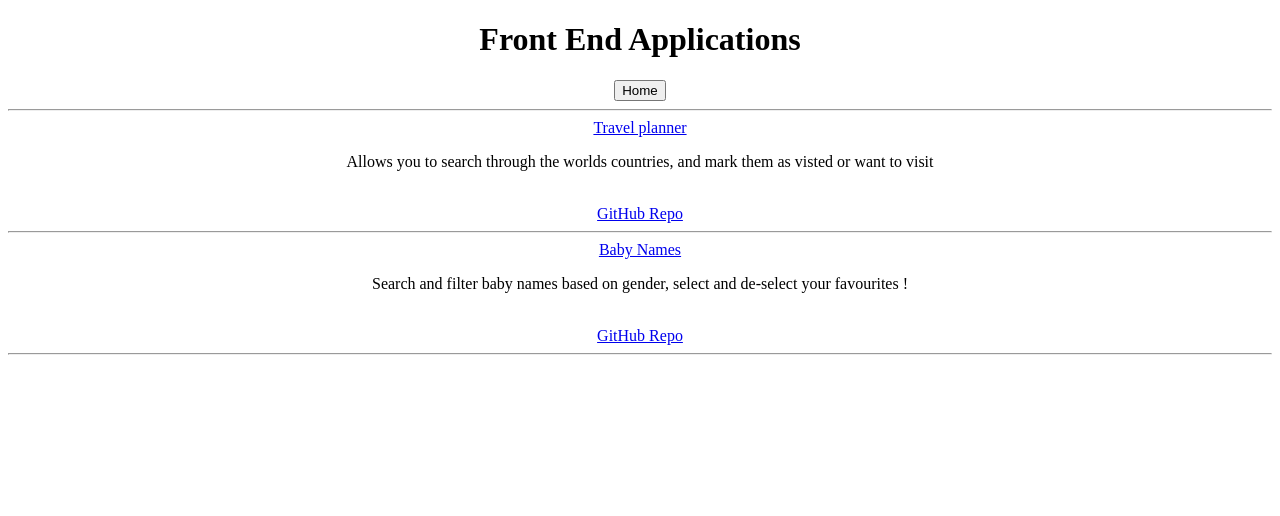
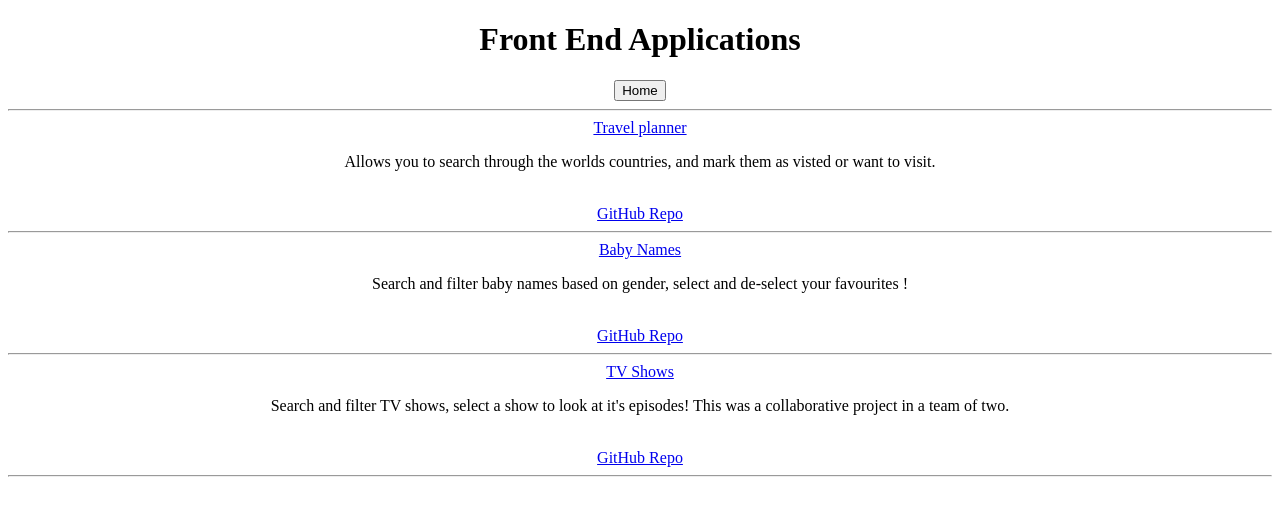
Before and after one commit to katrinalea/portfolio, a React (Create React App) app: page / in a window 1280 px wide. Both pictures are taken after a click on the button "Front-End Projects". Shown: the top 516 px of the page. Built offline with nearby package versions, Linux system fonts and the light colour scheme; the HTML template or start-up script is replaced by a standard one.

Commit message:
added tv shows

```diff
--- a/src/front-end.tsx
+++ b/src/front-end.tsx
@@ -14,7 +14,7 @@ export default function FrontEnd(props: FEProp): JSX.Element {
         <p>
           {" "}
           Allows you to search through the worlds countries, and mark them as
-          visted or want to visit
+          visted or want to visit.
         </p>
         <br />
         <a href = "https://github.com/katrinalea/countrys-API"> GitHub Repo</a>
@@ -28,6 +28,15 @@ export default function FrontEnd(props: FEProp): JSX.Element {
         <br />
         <a href = "https://github.com/katrinalea/baby-names"> GitHub Repo</a>
         <hr />
+        <a href="https://benevolent-praline-0fd986.netlify.app/"> TV Shows </a>
+        <p>
+          {" "}
+          Search and filter TV shows, select a show to look at it's episodes!
+          This was a collaborative project in a team of two.
+        </p>
+        <br />
+        <a href = "https://github.com/katrinalea/tv-shows"> GitHub Repo</a>
+        <hr />
       </div>
     </>
   );
```
